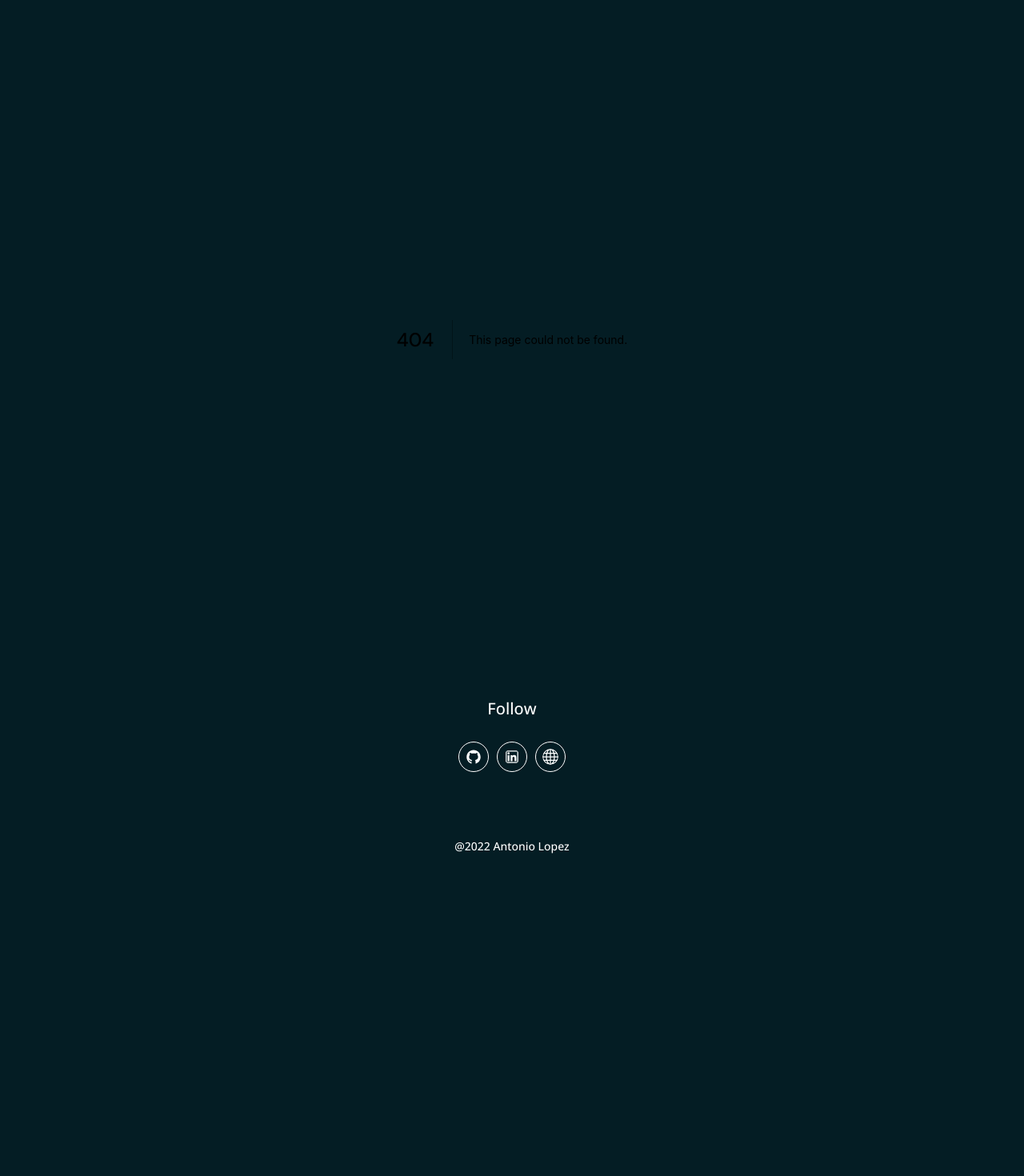
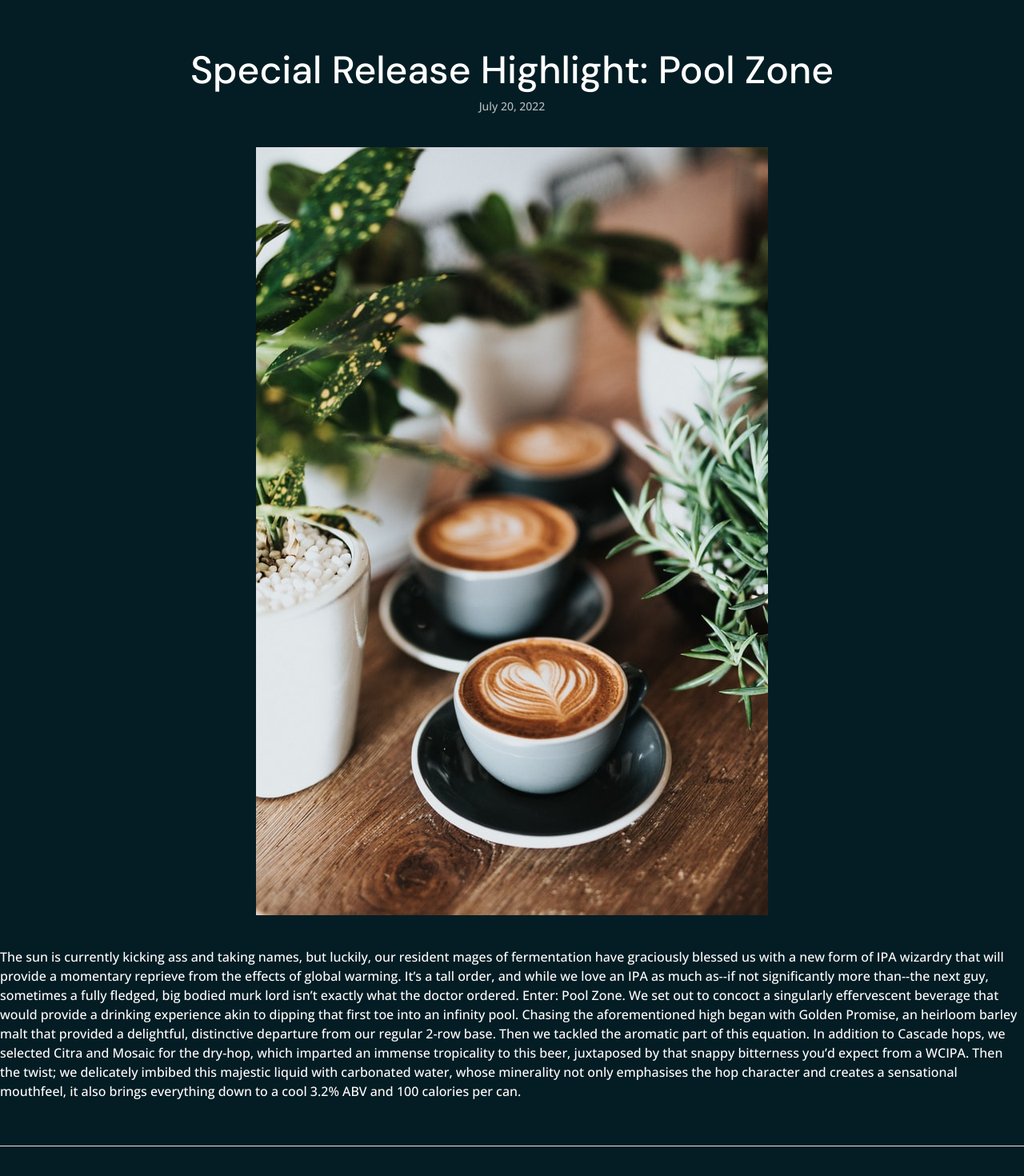
Before and after one commit to antonio-lopez/nextjs-drinks-ecommerce, a Next.js app: page /blog/1 in a window 1280 px wide. Before the commit this address had no page. Shown: the part 80-1550 px from the top of the page at 80% size. Before the commit the page ends 1196 px from the top, so only its background shows below. Built offline with nearby package versions, Linux system fonts and the light colour scheme.

Commit message:
Added static Blog detail page

```diff
--- /dev/null
+++ b/pages/blog/[blog].jsx
@@ -0,0 +1,46 @@
+/* eslint-disable react/self-closing-comp */
+const Blog = () => {
+  return (
+    <article className="mx-auto mt-10 max-w-7xl px-4 text-white lg:px-0">
+      <div className="grid grid-cols-1 place-items-center space-y-10">
+        <div className="text-center">
+          <h1 className="mb-2 text-3xl lg:text-5xl">
+            Special Release Highlight: Pool Zone
+          </h1>
+          <span className="text-sm opacity-70">July 20, 2022</span>
+        </div>
+        <img
+          src="../images/coffee/nathan-dumlao-zUNs99PGDg0-unsplash.jpg"
+          alt="blog cover"
+        />
+        <p className="text-sm md:text-base">
+          The sun is currently kicking ass and taking names, but luckily, our
+          resident mages of fermentation have graciously blessed us with a new
+          form of IPA wizardry that will provide a momentary reprieve from the
+          effects of global warming. It’s a tall order, and while we love an IPA
+          as much as--if not significantly more than--the next guy, sometimes a
+          fully fledged, big bodied murk lord isn’t exactly what the doctor
+          ordered. Enter: Pool Zone. We set out to concoct a singularly
+          effervescent beverage that would provide a drinking experience akin to
+          dipping that first toe into an infinity pool. Chasing the
+          aforementioned high began with Golden Promise, an heirloom barley malt
+          that provided a delightful, distinctive departure from our regular
+          2-row base. Then we tackled the aromatic part of this equation. In
+          addition to Cascade hops, we selected Citra and Mosaic for the
+          dry-hop, which imparted an immense tropicality to this beer,
+          juxtaposed by that snappy bitterness you’d expect from a WCIPA. Then
+          the twist; we delicately imbibed this majestic liquid with carbonated
+          water, whose minerality not only emphasises the hop character and
+          creates a sensational mouthfeel, it also brings everything down to a
+          cool 3.2% ABV and 100 calories per can.
+        </p>
+      </div>
+      {/* divider line */}
+      <div className="mt-10 py-4">
+        <div className="w-full border-t border-gray-200"></div>
+      </div>
+    </article>
+  );
+};
+
+export default Blog;
```
